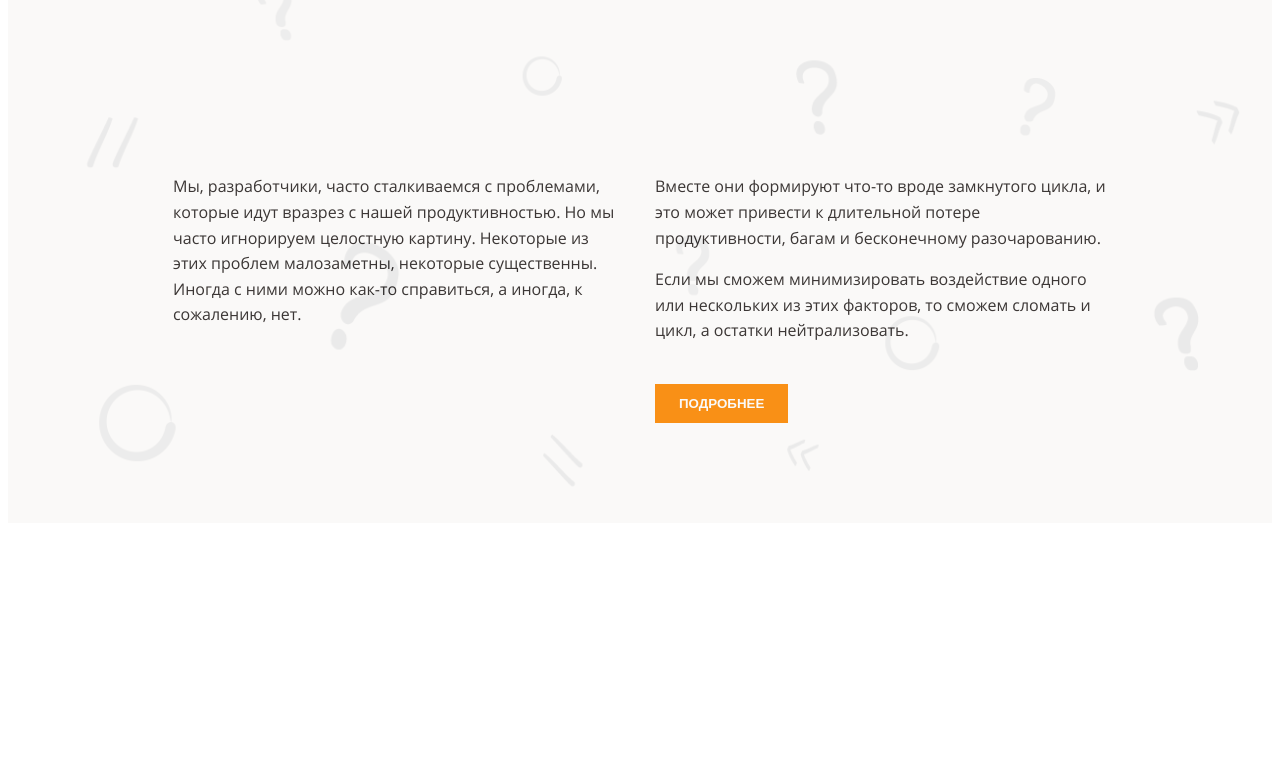
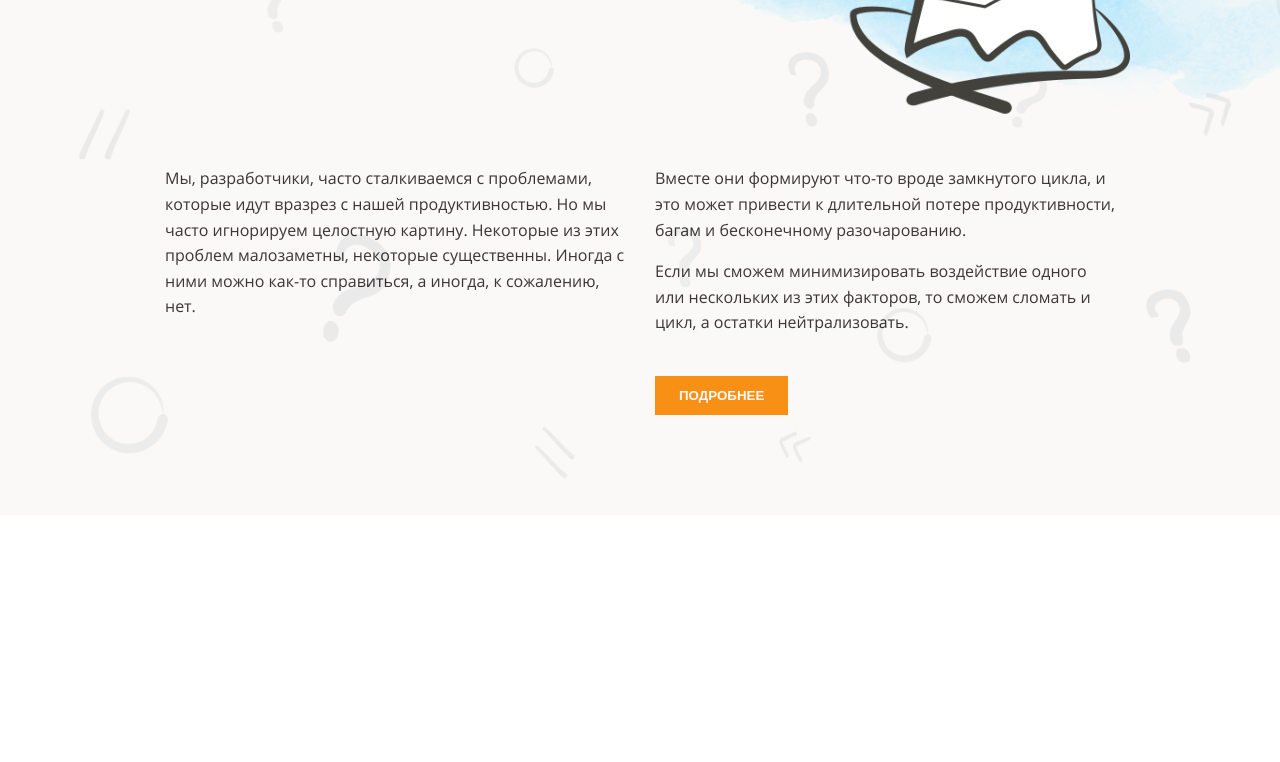
Before and after one commit to TashaSlon/layout-designer-project-lvl1, a website: page src/index.html in a window 1280 px wide. Shown: the part 426-1188 px from the top of the page. Drawn offline with Linux system fonts and the light colour scheme.

Commit message:
Step 3. Header of the landing. Image 2

```diff
--- a/src/index.html
+++ b/src/index.html
@@ -56,7 +56,7 @@
         <div>
             <p>Хотите узнать больше? Подпишитесь на обновления</p>
             <form>
-                <label for="email">Электронная почта></label>
+                <label for="email">Электронная почта</label>
                 <input id="email">
                 <button></button>
                 <p>Подписываясь, вы принимаете правила сервиса</p>
--- a/src/styles/style.css
+++ b/src/styles/style.css
@@ -22,6 +22,8 @@
 }
 
 body {
+  margin: 0;
+
   color: var(--dark);
   font-size: 16px;
   font-family: "Open Sans", sans-serif;
@@ -56,7 +58,7 @@ main,
 footer,
 section {
   max-width: 1110px;
-  margin: auto;
+  margin: 0 auto;
   padding: 100px 165px;
 }
 
```
Also changed, not shown: src/img/main.png (added).
